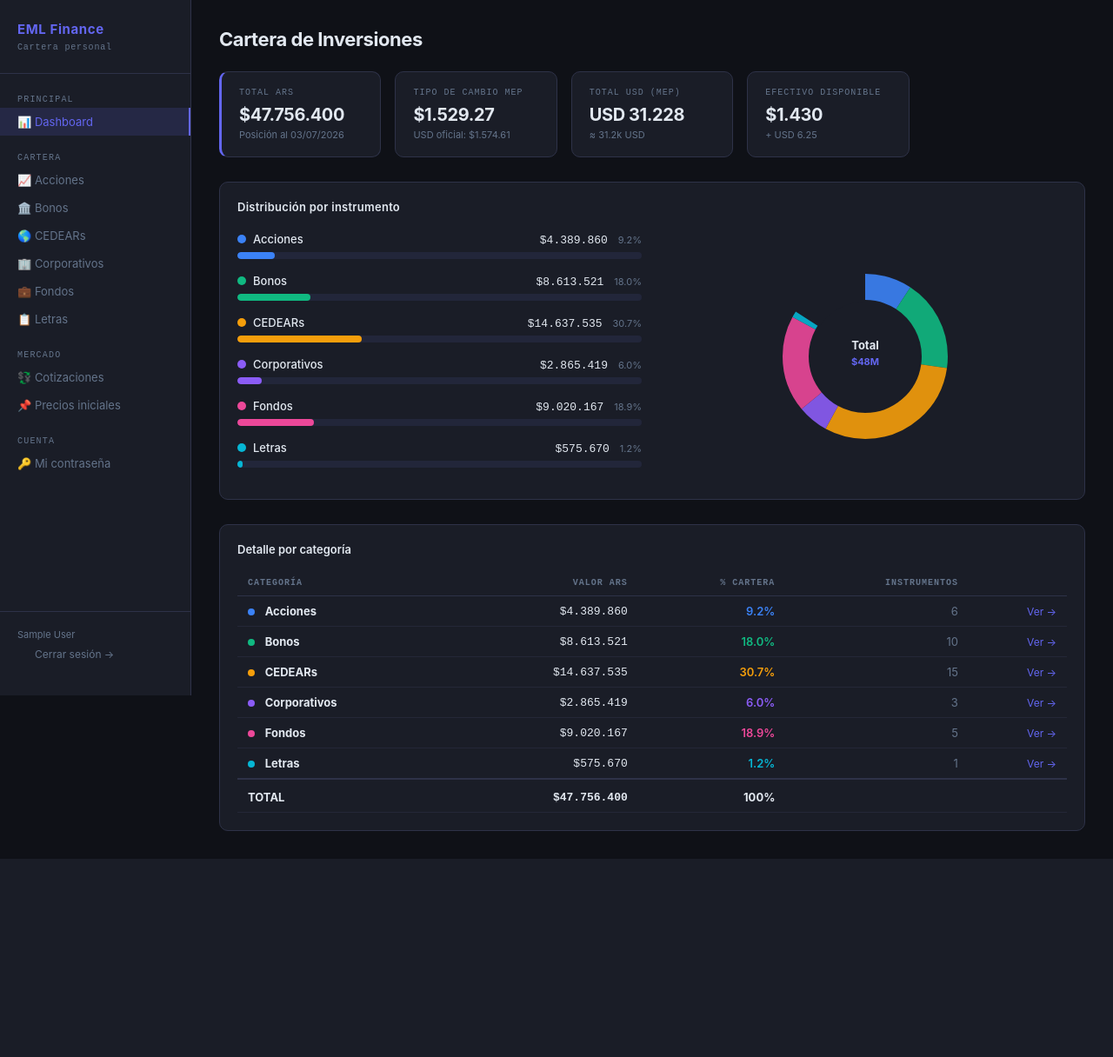
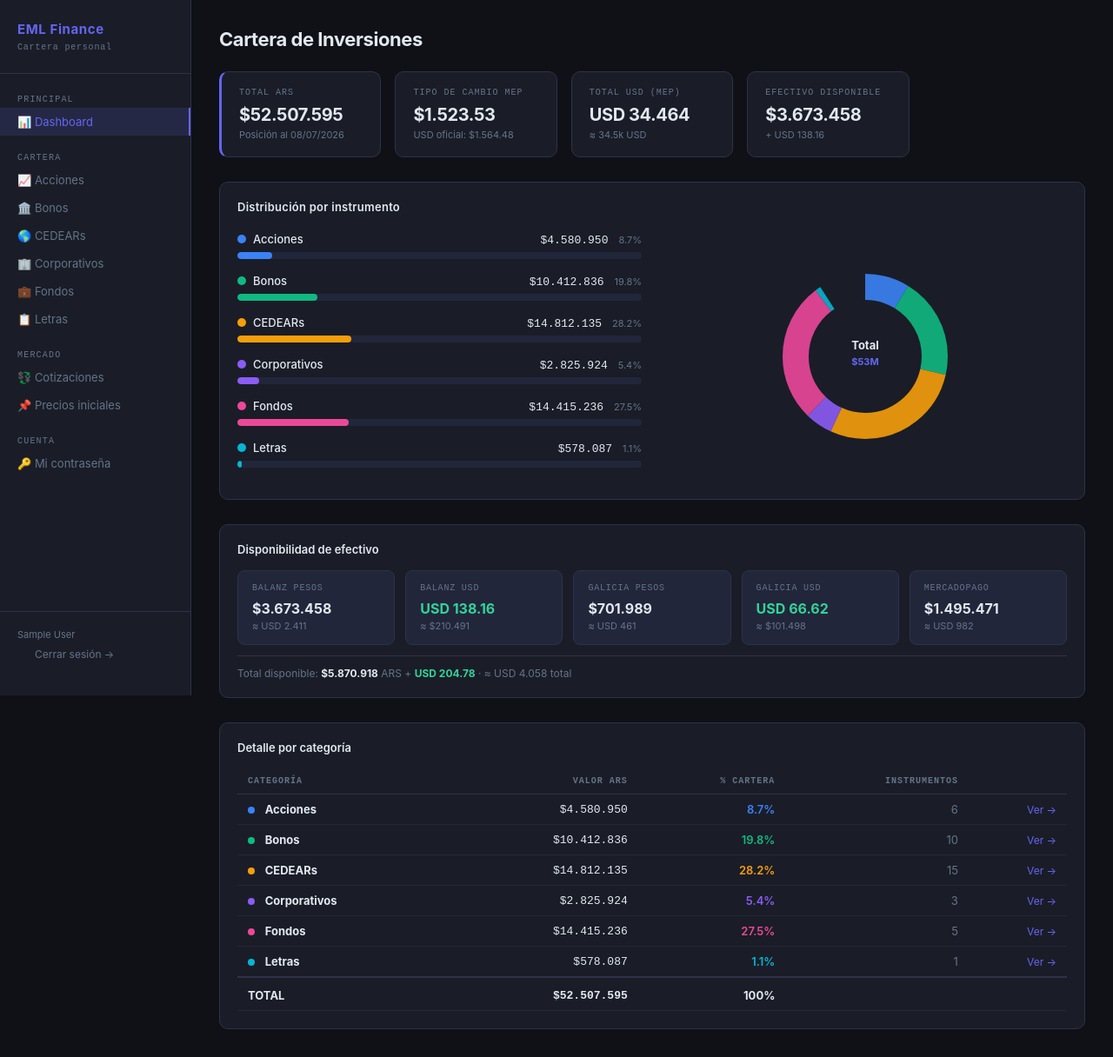
Before and after one commit to eduardoluchini/eml-finance, a Flask app: page /dashboard in a window 1280 px wide. Shown: the whole page at 87% size. Before the commit the page ends 988 px from the top, so only its background shows below. Run offline with Flask 3, Linux system fonts and the light colour scheme; the visitor is signed in with stand-in values (Sample User, id 1); data that the repository does not hold is empty.

Commit message:
Actualizar portfolio 08/07/2026 + disponibilidad de efectivo
- GD35: 178 → 1.818 unidades (compra de 1.640u a $1.265)
- BAHUSDA: 3.529 → 4.445 cuotapartes
- FIMAPREM Galicia: $1.68M → $7.05M ARS
- Monedas Balanz: pesos $3.67M, USD $95.63 + cable $42.53
- TC MEP actualizado a $1.523,53
- Total cartera Balanz: $52.507.595
- Nueva sección 'disponibilidad' con efectivo en Balanz, Galicia y MercadoPago
- Dashboard muestra cards de disponibilidad con equivalente en ARS/USD
- fetch_precios_cartera ahora paralelo (ThreadPoolExecutor, max_workers=12)

Co-Authored-By: Claude Sonnet 4.6 <noreply@anthropic.com>

```diff
--- a/app.py
+++ b/app.py
@@ -79,67 +79,74 @@ def login_required(f):
 
 # ── Datos cartera (posición 03/07/2026) ──────────────────────────────────────
 PORTFOLIO_INICIAL = {
-    'fecha': '03/07/2026',
-    'total_ars': 47756400,
-    'tc_mep': 1529.27,
-    'tc_usd': 1574.61,
+    'fecha': '08/07/2026',
+    'total_ars': 52507595,
+    'tc_mep': 1523.53,
+    'tc_usd': 1564.48,
     'monedas': {
-        'Pesos': 1429.93,
-        'Dólares': 3.77,
-        'USD Cable': 2.48,
+        'Pesos': 3673457.57,
+        'Dólares': 95.63,
+        'USD Cable': 42.53,
+    },
+    'disponibilidad': {
+        'Balanz Pesos':   {'ars': 3673457.57, 'usd': None},
+        'Balanz USD':     {'ars': None,        'usd': 138.16},   # 95.63 + 42.53
+        'Galicia Pesos':  {'ars': 701988.97,   'usd': None},
+        'Galicia USD':    {'ars': None,        'usd': 66.62},
+        'MercadoPago':    {'ars': 1495471.34,  'usd': None},
     },
     'instrumentos': {
         'Acciones': [
-            {'ticker': 'BBAR',  'descripcion': 'Banco Frances Escriturales',   'cantidad': 58,  'precio': 10290.00, 'valor': 596820},
-            {'ticker': 'BMA',   'descripcion': 'Banco Macro S.A.',             'cantidad': 45,  'precio': 14330.00, 'valor': 644850},
-            {'ticker': 'GGAL',  'descripcion': 'Grupo Financiero Galicia',     'cantidad': 111, 'precio': 7915.00,  'valor': 878565},
-            {'ticker': 'PAMP',  'descripcion': 'Pampa Energia',                'cantidad': 171, 'precio': 5150.00,  'valor': 880650},
-            {'ticker': 'TGSU2', 'descripcion': 'Transportadora de Gas del Sur','cantidad': 83,  'precio': 9025.00,  'valor': 749075},
-            {'ticker': 'YPFD',  'descripcion': 'YPF S.A.',                    'cantidad': 9,   'precio': 71100.00, 'valor': 639900},
+            {'ticker': 'BBAR',  'descripcion': 'Banco Frances Escriturales',    'cantidad': 58,  'precio': 11000.00, 'valor': 638000},
+            {'ticker': 'BMA',   'descripcion': 'Banco Macro S.A.',              'cantidad': 45,  'precio': 14800.00, 'valor': 666000},
+            {'ticker': 'GGAL',  'descripcion': 'Grupo Financiero Galicia',      'cantidad': 111, 'precio': 8335.00,  'valor': 925185},
+            {'ticker': 'PAMP',  'descripcion': 'Pampa Energia',                 'cantidad': 171, 'precio': 5180.00,  'valor': 885780},
+            {'ticker': 'TGSU2', 'descripcion': 'Transportadora de Gas del Sur', 'cantidad': 83,  'precio': 9595.00,  'valor': 796385},
+            {'ticker': 'YPFD',  'descripcion': 'YPF S.A.',                     'cantidad': 9,   'precio': 74400.00, 'valor': 669600},
         ],
         'Bonos': [
-            {'ticker': 'AE38',  'descripcion': 'Bono Rep. Argentina USD Step Up 2038', 'cantidad': 137,  'precio': 1294.30, 'valor': 177319},
-            {'ticker': 'AL29',  'descripcion': 'Bono Rep. Argentina USD 1% 2029',      'cantidad': 253,  'precio': 996.70,  'valor': 252165},
-            {'ticker': 'AL30',  'descripcion': 'Bono Rep. Argentina USD Step Up 2030', 'cantidad': 1375, 'precio': 982.30,  'valor': 1350663},
-            {'ticker': 'AL35',  'descripcion': 'Bono Rep. Argentina USD Step Up 2035', 'cantidad': 724,  'precio': 1241.60, 'valor': 898918},
-            {'ticker': 'AL41',  'descripcion': 'Bono Rep. Argentina USD Step Up 2041', 'cantidad': 1137, 'precio': 1198.50, 'valor': 1362695},
-            {'ticker': 'AO27',  'descripcion': 'Bono Tesoro Nacional 6% 29/10/27',     'cantidad': 1062, 'precio': 1567.50, 'valor': 1664685},
-            {'ticker': 'AO28',  'descripcion': 'Bono Tesoro Nacional 6% 31/10/28',     'cantidad': 1124, 'precio': 1484.70, 'valor': 1668803},
-            {'ticker': 'BPOD7', 'descripcion': 'Bopreal S.1-D Vto 31/10/27',           'cantidad': 632,  'precio': 1559.20, 'valor': 985414},
-            {'ticker': 'GD30',  'descripcion': 'Bonos Rep. Arg. USD Step Up 2030',     'cantidad': 21,   'precio': 1010.00, 'valor': 21210},
-            {'ticker': 'GD35',  'descripcion': 'Bonos Rep. Arg. USD Step Up 2035',     'cantidad': 178,  'precio': 1301.40, 'valor': 231649},
+            {'ticker': 'AE38',  'descripcion': 'Bono Rep. Argentina USD Step Up 2038', 'cantidad': 137,  'precio': 1264.00, 'valor': 173168},
+            {'ticker': 'AL29',  'descripcion': 'Bono Rep. Argentina USD 1% 2029',      'cantidad': 253,  'precio': 839.00,  'valor': 212267},
+            {'ticker': 'AL30',  'descripcion': 'Bono Rep. Argentina USD Step Up 2030', 'cantidad': 1375, 'precio': 854.80,  'valor': 1175350},
+            {'ticker': 'AL35',  'descripcion': 'Bono Rep. Argentina USD Step Up 2035', 'cantidad': 724,  'precio': 1217.60, 'valor': 881542},
+            {'ticker': 'AL41',  'descripcion': 'Bono Rep. Argentina USD Step Up 2041', 'cantidad': 1137, 'precio': 1173.20, 'valor': 1333928},
+            {'ticker': 'AO27',  'descripcion': 'Bono Tesoro Nacional 6% 29/10/27',     'cantidad': 1062, 'precio': 1564.90, 'valor': 1661924},
+            {'ticker': 'AO28',  'descripcion': 'Bono Tesoro Nacional 6% 31/10/28',     'cantidad': 1124, 'precio': 1488.00, 'valor': 1672512},
+            {'ticker': 'BPOD7', 'descripcion': 'Bopreal S.1-D Vto 31/10/27',           'cantidad': 632,  'precio': 1556.70, 'valor': 983834},
+            {'ticker': 'GD30',  'descripcion': 'Bonos Rep. Arg. USD Step Up 2030',     'cantidad': 21,   'precio': 882.90,  'valor': 18541},
+            {'ticker': 'GD35',  'descripcion': 'Bonos Rep. Arg. USD Step Up 2035',     'cantidad': 1818, 'precio': 1265.00, 'valor': 2299770},
         ],
         'CEDEARs': [
-            {'ticker': 'AAPL', 'descripcion': 'Apple Inc.',                  'cantidad': 31,  'precio': 24700.00,  'valor': 765700},
-            {'ticker': 'AMD',  'descripcion': 'Advanced Micro Devices',      'cantidad': 17,  'precio': 84025.00,  'valor': 1428425},
-            {'ticker': 'AMZN', 'descripcion': 'Amazon.com Inc.',             'cantidad': 243, 'precio': 2700.00,   'valor': 656100},
-            {'ticker': 'DISN', 'descripcion': 'The Walt Disney Company',     'cantidad': 60,  'precio': 13350.00,  'valor': 801000},
-            {'ticker': 'FDX',  'descripcion': 'FedEx Corporation',           'cantidad': 11,  'precio': 49120.00,  'valor': 540320},
-            {'ticker': 'KO',   'descripcion': 'Coca-Cola Company',           'cantidad': 33,  'precio': 26700.00,  'valor': 881100},
-            {'ticker': 'MELI', 'descripcion': 'MercadoLibre Inc.',           'cantidad': 28,  'precio': 23190.00,  'valor': 649320},
-            {'ticker': 'META', 'descripcion': 'Meta Platforms Inc.',         'cantidad': 23,  'precio': 38560.00,  'valor': 886880},
-            {'ticker': 'NVDA', 'descripcion': 'NVIDIA Corporation',          'cantidad': 80,  'precio': 12920.00,  'valor': 1033600},
-            {'ticker': 'PFE',  'descripcion': 'Pfizer Inc.',                 'cantidad': 32,  'precio': 9730.00,   'valor': 311360},
-            {'ticker': 'QQQ',  'descripcion': 'Invesco QQQ Trust (ETF)',     'cantidad': 14,  'precio': 57225.00,  'valor': 801150},
-            {'ticker': 'SMH',  'descripcion': 'VanEck Semiconductor ETF',    'cantidad': 30,  'precio': 19430.00,  'valor': 582900},
-            {'ticker': 'SPY',  'descripcion': 'SPDR S&P 500 ETF',            'cantidad': 189, 'precio': 19860.00,  'valor': 3753540},
-            {'ticker': 'TSLA', 'descripcion': 'Tesla Inc.',                  'cantidad': 25,  'precio': 42060.00,  'valor': 1051500},
-            {'ticker': 'XLE',  'descripcion': 'Energy Select Sector SPDR',   'cantidad': 12,  'precio': 41220.00,  'valor': 494640},
+            {'ticker': 'AAPL', 'descripcion': 'Apple Inc.',                  'cantidad': 31,  'precio': 24700.00, 'valor': 765700},
+            {'ticker': 'AMD',  'descripcion': 'Advanced Micro Devices',      'cantidad': 17,  'precio': 87150.00, 'valor': 1481550},
+            {'ticker': 'AMZN', 'descripcion': 'Amazon.com Inc.',             'cantidad': 243, 'precio': 2675.00,  'valor': 650025},
+            {'ticker': 'DISN', 'descripcion': 'The Walt Disney Company',     'cantidad': 60,  'precio': 12490.00, 'valor': 749400},
+            {'ticker': 'FDX',  'descripcion': 'FedEx Corporation',           'cantidad': 11,  'precio': 49380.00, 'valor': 543180},
+            {'ticker': 'KO',   'descripcion': 'Coca-Cola Company',           'cantidad': 33,  'precio': 26060.00, 'valor': 859980},
+            {'ticker': 'MELI', 'descripcion': 'MercadoLibre Inc.',           'cantidad': 28,  'precio': 24230.00, 'valor': 678440},
+            {'ticker': 'META', 'descripcion': 'Meta Platforms Inc.',         'cantidad': 23,  'precio': 43580.00, 'valor': 1002340},
+            {'ticker': 'NVDA', 'descripcion': 'NVIDIA Corporation',          'cantidad': 80,  'precio': 13740.00, 'valor': 1099200},
+            {'ticker': 'PFE',  'descripcion': 'Pfizer Inc.',                 'cantidad': 32,  'precio': 9490.00,  'valor': 303680},
+            {'ticker': 'QQQ',  'descripcion': 'Invesco QQQ Trust (ETF)',     'cantidad': 14,  'precio': 56800.00, 'valor': 795200},
+            {'ticker': 'SMH',  'descripcion': 'VanEck Semiconductor ETF',    'cantidad': 30,  'precio': 19180.00, 'valor': 575400},
+            {'ticker': 'SPY',  'descripcion': 'SPDR S&P 500 ETF',            'cantidad': 189, 'precio': 19720.00, 'valor': 3727080},
+            {'ticker': 'TSLA', 'descripcion': 'Tesla Inc.',                  'cantidad': 25,  'precio': 42560.00, 'valor': 1064000},
+            {'ticker': 'XLE',  'descripcion': 'Energy Select Sector SPDR',   'cantidad': 12,  'precio': 43080.00, 'valor': 516960},
         ],
         'Corporativos': [
-            {'ticker': 'DNC3O', 'descripcion': 'ON Edenor Cl.3 Vto 22/11/26',      'cantidad': 336,  'precio': 1570.20, 'valor': 527587},
-            {'ticker': 'LMS7O', 'descripcion': 'ON Aluar S.7 Vto 12/10/28',        'cantidad': 350,  'precio': 1356.20, 'valor': 474670},
-            {'ticker': 'YMCJO', 'descripcion': 'ON YPF REGS 1.5% Vto 30/09/2033', 'cantidad': 1134, 'precio': 1643.00, 'valor': 1863162},
+            {'ticker': 'DNC3O', 'descripcion': 'ON Edenor Cl.3 Vto 22/11/26',      'cantidad': 336,  'precio': 1564.00, 'valor': 525504},
+            {'ticker': 'LMS7O', 'descripcion': 'ON Aluar S.7 Vto 12/10/28',        'cantidad': 350,  'precio': 1227.60, 'valor': 429660},
+            {'ticker': 'YMCJO', 'descripcion': 'ON YPF REGS 1.5% Vto 30/09/2033', 'cantidad': 1134, 'precio': 1649.70, 'valor': 1870760},
         ],
         'Fondos': [
-            {'ticker': 'BRTA',     'descripcion': 'Renta Mixta Clase A (Balanz)',              'cantidad': 1227.43,    'precio': 735.45,    'valor': 902706,  'fuente': 'Balanz', 'moneda': 'ARS'},
-            {'ticker': 'LECAPSA',  'descripcion': 'Lecaps Clase A (Balanz)',                   'cantidad': 2387292.45, 'precio': 2.04,      'valor': 4874214, 'fuente': 'Balanz', 'moneda': 'ARS'},
-            {'ticker': 'BAHUSDA',  'descripcion': 'Corporativo Clase A (Balanz)',              'cantidad': 3529.11,    'precio': 1.42,      'valor': 5001,    'fuente': 'Balanz', 'moneda': 'ARS'},
-            {'ticker': 'FIMAPREM', 'descripcion': 'Fima Premium Clase A (Galicia)',            'cantidad': 20509.96,   'precio': 81.960582, 'valor': 1681008, 'fuente': 'Galicia','moneda': 'ARS'},
-            {'ticker': 'FIMARFDA', 'descripcion': 'Fima Renta Fija Dolares Clase A (Galicia)','cantidad': 914.53,     'precio': 1701.81,   'valor': 1557238, 'fuente': 'Galicia','moneda': 'USD', 'precio_usd': 1.113634, 'valor_usd': 1018.45},
+            {'ticker': 'BRTA',     'descripcion': 'Renta Mixta Clase A (Balanz)',               'cantidad': 1227.43,    'precio': 740.64,  'valor': 909083,  'fuente': 'Balanz', 'moneda': 'ARS'},
+            {'ticker': 'LECAPSA',  'descripcion': 'Lecaps Clase A (Balanz)',                    'cantidad': 2387292.45, 'precio': 2.05,    'valor': 4890180, 'fuente': 'Balanz', 'moneda': 'ARS'},
+            {'ticker': 'BAHUSDA',  'descripcion': 'Corporativo Clase A (Balanz)',               'cantidad': 4445.58,    'precio': 1.42,    'valor': 6309,    'fuente': 'Balanz', 'moneda': 'ARS'},
+            {'ticker': 'FIMAPREM', 'descripcion': 'Fima Premium Clase A (Galicia)',             'cantidad': 85436.00,   'precio': 82.53,   'valor': 7051462, 'fuente': 'Galicia','moneda': 'ARS'},
+            {'ticker': 'FIMARFDA', 'descripcion': 'Fima Renta Fija Dolares Clase A (Galicia)', 'cantidad': 914.53,     'precio': 1703.94, 'valor': 1558202, 'fuente': 'Galicia','moneda': 'USD', 'precio_usd': 1.1168, 'valor_usd': 1021.32},
         ],
         'Letras': [
-            {'ticker': 'S31L6', 'descripcion': 'Letra Tesoro Nac. Capitalizable 31/07/26', 'cantidad': 495162, 'precio': 1.16, 'valor': 575670},
+            {'ticker': 'S31L6', 'descripcion': 'Letra Tesoro Nac. Capitalizable 31/07/26', 'cantidad': 495162, 'precio': 1.17, 'valor': 578087},
         ],
     }
 }
--- a/templates/dashboard.html
+++ b/templates/dashboard.html
@@ -96,6 +96,39 @@
   </div>
 </div>
 
+<!-- Disponibilidad de efectivo -->
+{% if portfolio.disponibilidad %}
+<div class="card" style="margin-bottom:28px;">
+  <h2 style="font-size:13px;font-weight:600;margin-bottom:16px;">Disponibilidad de efectivo</h2>
+  <div style="display:grid;grid-template-columns:repeat(auto-fill,minmax(180px,1fr));gap:12px;">
+    {% set tc = portfolio.tc_mep %}
+    {% for cuenta, saldo in portfolio.disponibilidad.items() %}
+    <div style="background:var(--bg3);border:1px solid var(--border);border-radius:8px;padding:14px 16px;">
+      <div style="font-size:10px;font-family:var(--mono);letter-spacing:.08em;text-transform:uppercase;color:var(--muted);margin-bottom:8px;">{{ cuenta }}</div>
+      {% if saldo.ars %}
+      <div style="font-size:16px;font-weight:700;">${{ '{:,.0f}'.format(saldo.ars).replace(',','.') }}</div>
+      <div style="font-size:11px;color:var(--muted);margin-top:3px;">≈ USD {{ '{:,.0f}'.format(saldo.ars / tc).replace(',','.') }}</div>
+      {% else %}
+      <div style="font-size:16px;font-weight:700;color:var(--accent2);">USD {{ '{:,.2f}'.format(saldo.usd) }}</div>
+      <div style="font-size:11px;color:var(--muted);margin-top:3px;">≈ ${{ '{:,.0f}'.format(saldo.usd * tc).replace(',','.') }}</div>
+      {% endif %}
+    </div>
+    {% endfor %}
+  </div>
+  {% set total_disp_ars = namespace(val=0) %}
+  {% set total_disp_usd = namespace(val=0) %}
+  {% for cuenta, saldo in portfolio.disponibilidad.items() %}
+    {% if saldo.ars %}{% set total_disp_ars.val = total_disp_ars.val + saldo.ars %}{% endif %}
+    {% if saldo.usd %}{% set total_disp_usd.val = total_disp_usd.val + saldo.usd %}{% endif %}
+  {% endfor %}
+  <div style="margin-top:12px;padding-top:12px;border-top:1px solid var(--border);font-size:12px;color:var(--muted);">
+    Total disponible: <strong style="color:var(--text);">${{ '{:,.0f}'.format(total_disp_ars.val).replace(',','.') }}</strong> ARS
+    + <strong style="color:var(--accent2);">USD {{ '{:,.2f}'.format(total_disp_usd.val) }}</strong>
+    <span style="color:var(--muted);"> · ≈ USD {{ '{:,.0f}'.format(total_disp_ars.val / portfolio.tc_mep + total_disp_usd.val).replace(',','.') }} total</span>
+  </div>
+</div>
+{% endif %}
+
 <!-- Resumen por tipo: tabla rápida -->
 <div class="card">
   <h2 style="font-size:13px;font-weight:600;margin-bottom:16px;">Detalle por categoría</h2>
```
